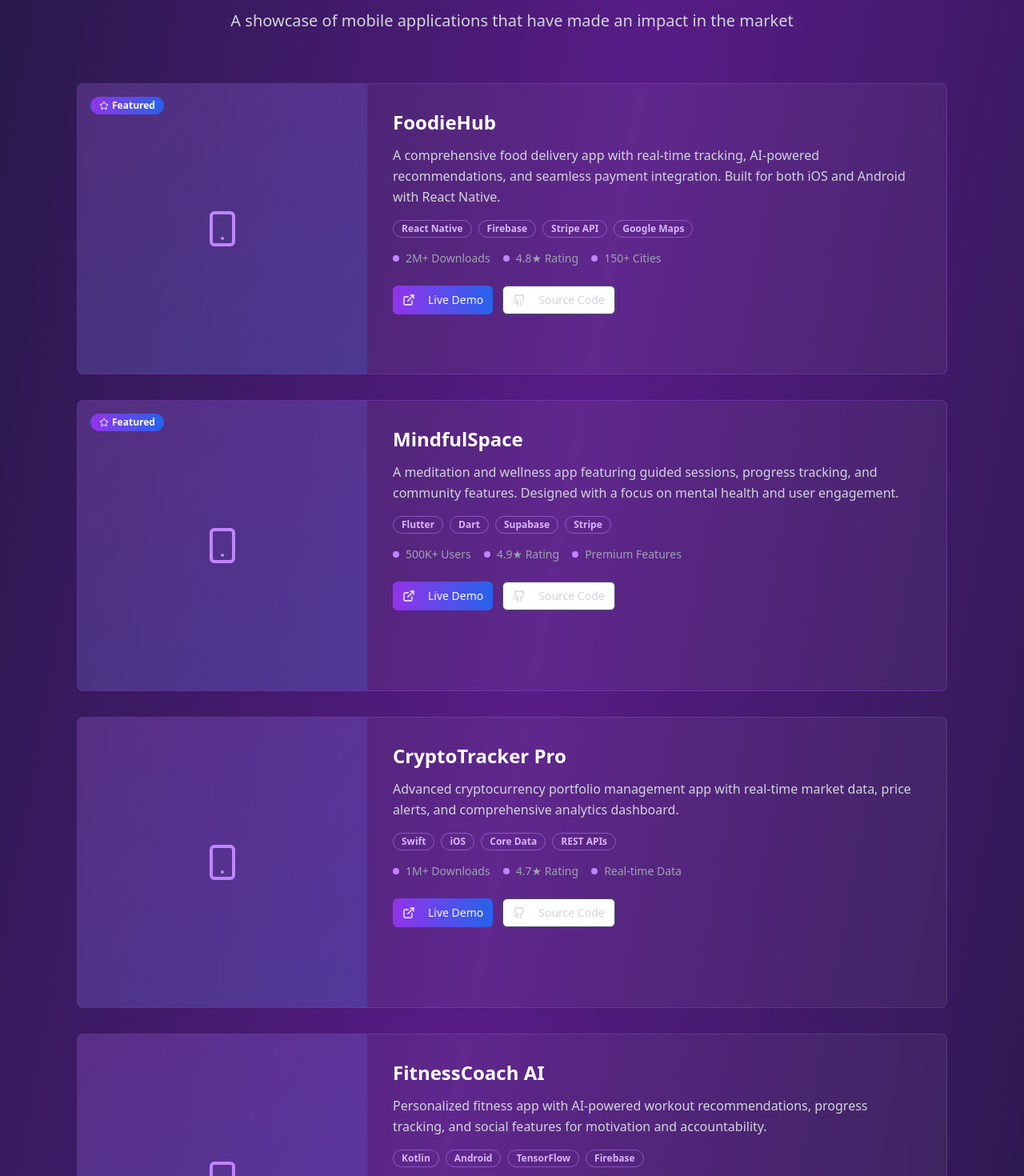
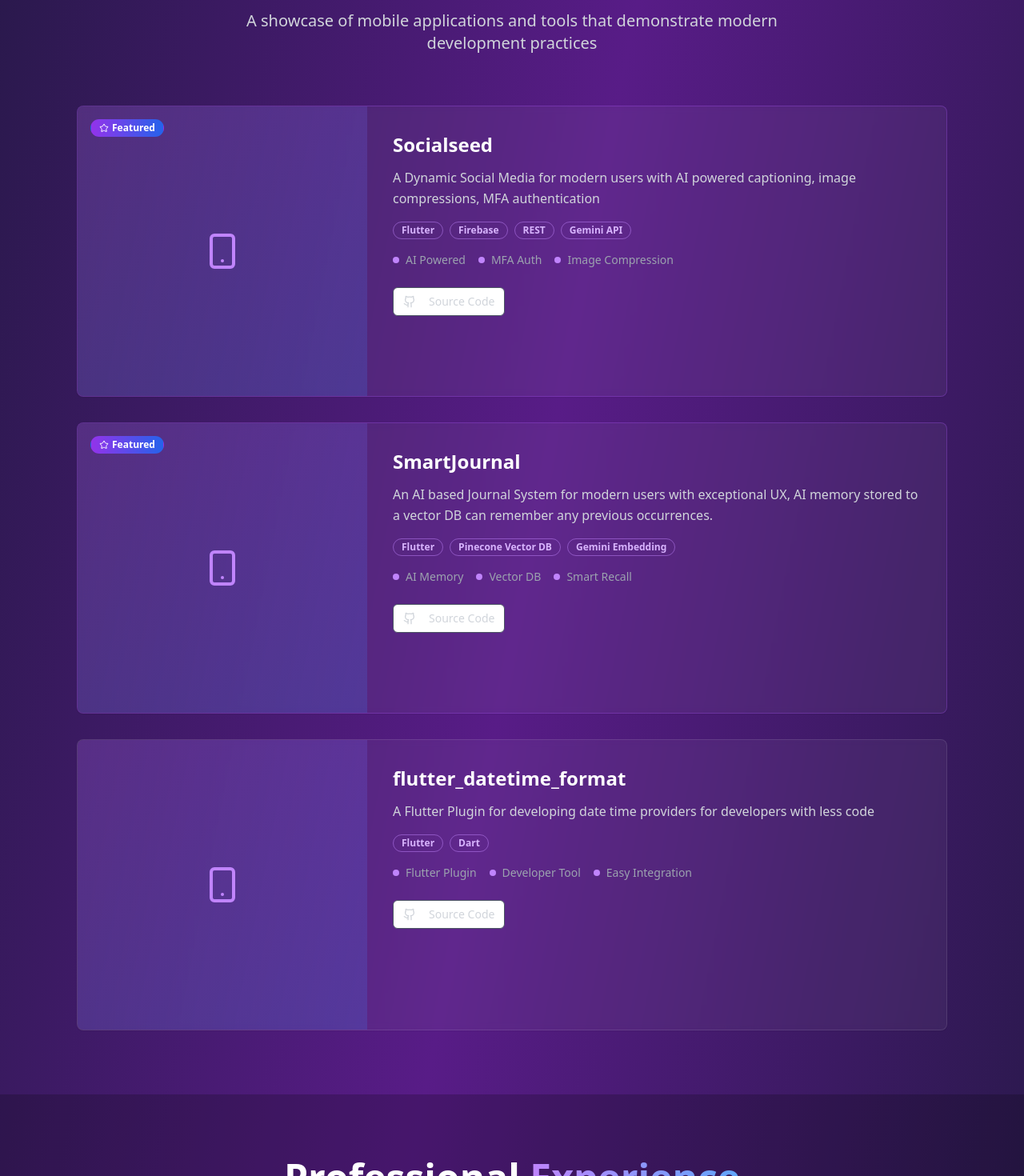
Before and after one commit to Kuntal-Gain/app-folio-showcase-mobile, a React (Vite) app: page / in a window 1280 px wide. Shown: the part 2480-3950 px from the top of the page at 80% size. Built offline with nearby package versions, Linux system fonts and the light colour scheme.

Commit message:
Add project details
Update project section with new projects and remove live demo links.

```diff
--- a/src/components/Projects.tsx
+++ b/src/components/Projects.tsx
@@ -2,49 +2,36 @@
 import { Card } from "@/components/ui/card";
 import { Button } from "@/components/ui/button";
 import { Badge } from "@/components/ui/badge";
-import { ExternalLink, Github, Smartphone, Star } from "lucide-react";
+import { Github, Smartphone, Star } from "lucide-react";
 
 export const Projects = () => {
   const projects = [
     {
-      title: "FoodieHub",
-      description: "A comprehensive food delivery app with real-time tracking, AI-powered recommendations, and seamless payment integration. Built for both iOS and Android with React Native.",
+      title: "Socialseed",
+      description: "A Dynamic Social Media for modern users with AI powered captioning, image compressions, MFA authentication",
       image: "/placeholder.svg",
-      technologies: ["React Native", "Firebase", "Stripe API", "Google Maps"],
+      technologies: ["Flutter", "Firebase", "REST", "Gemini API"],
       featured: true,
-      metrics: ["2M+ Downloads", "4.8★ Rating", "150+ Cities"],
-      demoUrl: "#",
-      githubUrl: "#"
+      metrics: ["AI Powered", "MFA Auth", "Image Compression"],
+      githubUrl: "https://github.com/Kuntal-Gain/Socialseed"
     },
     {
-      title: "MindfulSpace",
-      description: "A meditation and wellness app featuring guided sessions, progress tracking, and community features. Designed with a focus on mental health and user engagement.",
+      title: "SmartJournal",
+      description: "An AI based Journal System for modern users with exceptional UX, AI memory stored to a vector DB can remember any previous occurrences.",
       image: "/placeholder.svg",
-      technologies: ["Flutter", "Dart", "Supabase", "Stripe"],
+      technologies: ["Flutter", "Pinecone Vector DB", "Gemini Embedding"],
       featured: true,
-      metrics: ["500K+ Users", "4.9★ Rating", "Premium Features"],
-      demoUrl: "#",
-      githubUrl: "#"
+      metrics: ["AI Memory", "Vector DB", "Smart Recall"],
+      githubUrl: "https://github.com/Kuntal-Gain/SmartJournal"
     },
     {
-      title: "CryptoTracker Pro",
-      description: "Advanced cryptocurrency portfolio management app with real-time market data, price alerts, and comprehensive analytics dashboard.",
+      title: "flutter_datetime_format",
+      description: "A Flutter Plugin for developing date time providers for developers with less code",
       image: "/placeholder.svg",
-      technologies: ["Swift", "iOS", "Core Data", "REST APIs"],
+      technologies: ["Flutter", "Dart"],
       featured: false,
-      metrics: ["1M+ Downloads", "4.7★ Rating", "Real-time Data"],
-      demoUrl: "#",
-      githubUrl: "#"
-    },
-    {
-      title: "FitnessCoach AI",
-      description: "Personalized fitness app with AI-powered workout recommendations, progress tracking, and social features for motivation and accountability.",
-      image: "/placeholder.svg",
-      technologies: ["Kotlin", "Android", "TensorFlow", "Firebase"],
-      featured: false,
-      metrics: ["750K+ Users", "4.6★ Rating", "AI Powered"],
-      demoUrl: "#",
-      githubUrl: "#"
+      metrics: ["Flutter Plugin", "Developer Tool", "Easy Integration"],
+      githubUrl: "https://github.com/Kuntal-Gain/flutter_datetime_format"
     }
   ];
 
@@ -56,7 +43,7 @@ export const Projects = () => {
             Featured <span className="bg-gradient-to-r from-purple-400 to-blue-400 bg-clip-text text-transparent">Projects</span>
           </h2>
           <p className="text-xl text-gray-300 max-w-3xl mx-auto">
-            A showcase of mobile applications that have made an impact in the market
+            A showcase of mobile applications and tools that demonstrate modern development practices
           </p>
         </div>
 
@@ -98,13 +85,16 @@ export const Projects = () => {
                   </div>
 
                   <div className="flex gap-3">
-                    <Button size="sm" className="bg-gradient-to-r from-purple-600 to-blue-600 hover:from-purple-700 hover:to-blue-700">
-                      <ExternalLink size={16} className="mr-2" />
-                      Live Demo
-                    </Button>
-                    <Button size="sm" variant="outline" className="border-gray-600 text-gray-300 hover:bg-gray-800">
-                      <Github size={16} className="mr-2" />
-                      Source Code
+                    <Button
+                      size="sm"
+                      variant="outline"
+                      className="border-gray-600 text-gray-300 hover:bg-gray-800"
+                      asChild
+                    >
+                      <a href={project.githubUrl} target="_blank" rel="noopener noreferrer">
+                        <Github size={16} className="mr-2" />
+                        Source Code
+                      </a>
                     </Button>
                   </div>
                 </div>
```
